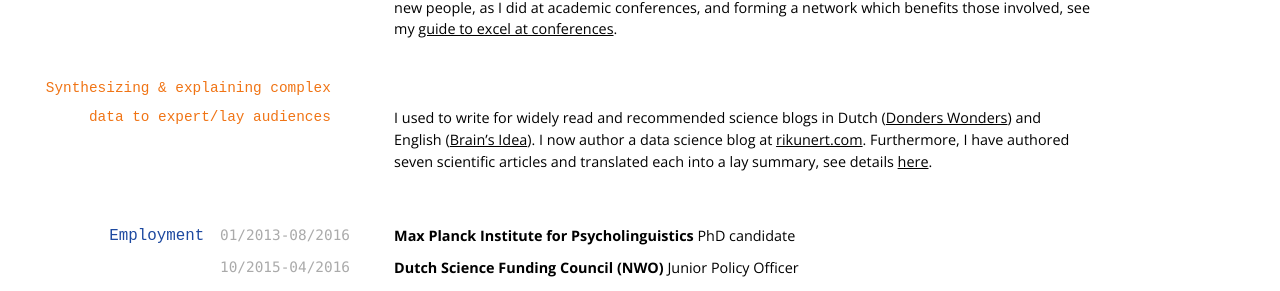
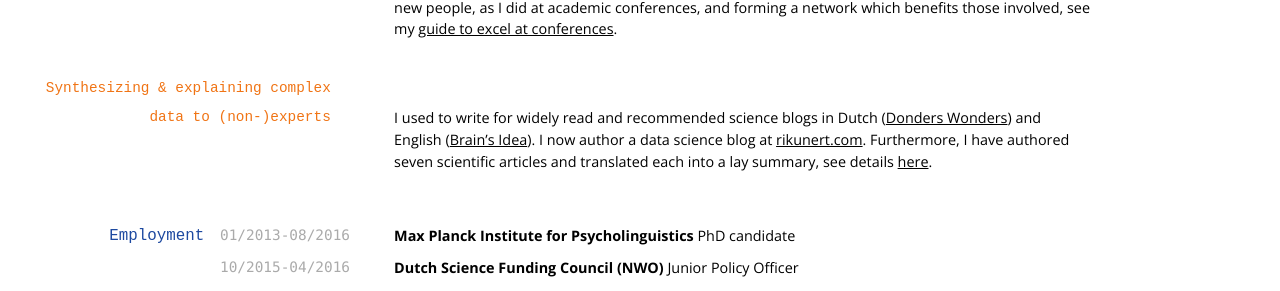
Before and after one commit to rikunert/rikunert.github.io, a Jekyll site: the page built from cv.md, in a window 1280 px wide. Shown: the part 760-1051 px from the top of the page. Built offline with Jekyll 4.4.1, drawn with Linux system fonts in a browser that asks for light colours; nearby versions of some CDN libraries.

Commit message:
further shortening cv

```diff
--- a/cv.md
+++ b/cv.md
@@ -38,7 +38,7 @@ There many different kinds of PhD. Mine was done with only minimal supervision.
 
 I function in a great variety of social settings, and in many roles. During my PhD I headed international collaborations associated with my research projects. Moreover, I joined the editorial board of the Donders Institute blog, overseeing its long term strategy and social media activities. I enjoy meeting new people, as I did at academic conferences, and forming a network which benefits those involved, see my [guide to excel at conferences](https://brainsidea.wordpress.com/2016/08/04/how-to-excel-at-academic-conferences-in-5-steps/).
 
-### Synthesizing & explaining complex data to expert/lay audiences
+### Synthesizing & explaining complex data to (non-)experts
 
 I used to write for widely read and recommended science blogs in Dutch ([Donders Wonders](http://blog.donders.ru.nl/?page_id=779)) and English ([Brain's Idea](http://brainsidea.wordpress.com/)). I now author a data science blog at [rikunert.com](http://rikunert.com). Furthermore, I have authored seven scientific articles and translated each into a lay summary, see details [here](http://rikunert.com/publications/).
 
```
